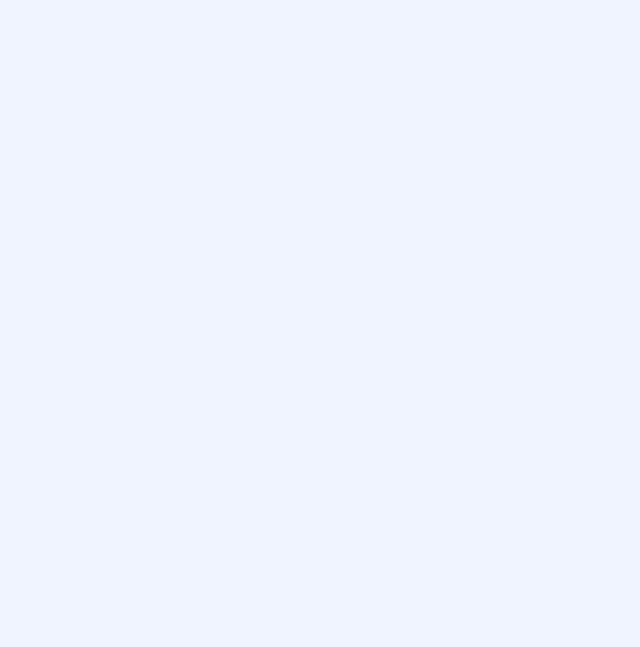
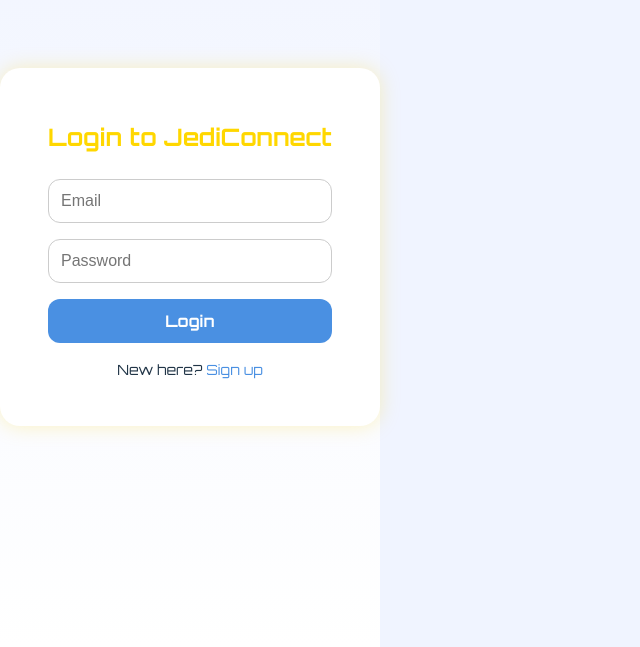
Before and after one commit to Vimalsibi-Ventures/JediConnect, a React (Vite) app in the folder frontend/: page /login in a window 1280 px wide. Before the commit this address had no page. Shown: the part 153-800 px from the top of the page, without its empty margins (0-640 px from the left). Built offline with nearby package versions, Linux system fonts and the light colour scheme.

Commit message:
login and signup page

```diff
--- a/frontend/src/App.tsx
+++ b/frontend/src/App.tsx
@@ -4,12 +4,14 @@
 import MissionBoard from './pages/MissionBoard';
 import ProfileBuilder from './pages/ProfileBuilder';
 import Dashboard from './pages/Dashboard';
-
+import Login from './pages/Login';
+import Signup from './pages/Signup';
 
 const App: React.FC = () => {
   return (
     <Routes>
-
+      <Route path="/login" element={<Login />} />
+      <Route path="/signup" element={<Signup />} />
         <Route path="/" element={<LandingPage />} />
         <Route path="/missions" element={<MissionBoard />} />
         <Route path="/profile" element={<ProfileBuilder />} />
--- /dev/null
+++ b/frontend/src/pages/Login.css
@@ -0,0 +1,68 @@
+.auth-background {
+  min-height: 100vh;
+  background: linear-gradient(to bottom, #f0f4ff, #ffffff);
+  display: flex;
+  align-items: center;
+  justify-content: center;
+}
+
+.auth-container {
+  background-color: white;
+  padding: 2rem 3rem;
+  border-radius: 20px;
+  box-shadow: 0 0 20px rgba(74, 144, 226, 0.25);
+  text-align: center;
+  max-width: 400px;
+  width: 90%;
+}
+
+.auth-title {
+  font-size: 24px;
+  color: #4a90e2;
+  margin-bottom: 1.5rem;
+  font-family: 'Orbitron', sans-serif;
+}
+
+.auth-form {
+  display: flex;
+  flex-direction: column;
+  gap: 1rem;
+}
+
+.auth-input {
+  padding: 0.75rem;
+  font-size: 16px;
+  border: 1px solid #ccc;
+  border-radius: 12px;
+  outline: none;
+}
+
+.auth-input:focus {
+  border-color: #4a90e2;
+}
+
+.blue-button {
+  background-color: #4a90e2;
+  color: white;
+  border: none;
+  padding: 0.75rem;
+  font-size: 16px;
+  border-radius: 12px;
+  cursor: pointer;
+  font-weight: bold;
+  transition: background-color 0.2s;
+}
+
+.blue-button:hover {
+  background-color: #357bd8;
+}
+
+.auth-footer {
+  margin-top: 1rem;
+  font-size: 14px;
+}
+
+.auth-footer a {
+  color: #4a90e2;
+  text-decoration: none;
+}
--- /dev/null
+++ b/frontend/src/pages/Login.tsx
@@ -0,0 +1,20 @@
+import React from 'react';
+import './Login.css';
+
+const Login = () => {
+  return (
+    <div className="auth-background">
+      <div className="auth-container">
+        <h2 className="auth-title">Login to JediConnect</h2>
+        <form className="auth-form">
+          <input type="email" placeholder="Email" className="auth-input" />
+          <input type="password" placeholder="Password" className="auth-input" />
+          <button type="submit" className="blue-button">Login</button>
+        </form>
+        <p className="auth-footer">New here? <a href="/signup">Sign up</a></p>
+      </div>
+    </div>
+  );
+};
+
+export default Login;
--- /dev/null
+++ b/frontend/src/pages/Signup.css
@@ -0,0 +1,70 @@
+@import url('https://fonts.googleapis.com/css2?family=Orbitron&display=swap');
+
+.auth-background {
+  min-height: 100vh;
+  background: linear-gradient(to bottom, #f0f4ff, #ffffff);
+  display: flex;
+  align-items: center;
+  justify-content: center;
+}
+
+.auth-container {
+  background-color: white;
+  padding: 2rem 3rem;
+  border-radius: 20px;
+  box-shadow: 0 0 20px rgba(255, 215, 0, 0.25);
+  text-align: center;
+  max-width: 400px;
+  width: 90%;
+}
+
+.auth-title {
+  font-size: 24px;
+  color: #ffd700;
+  margin-bottom: 1.5rem;
+  font-family: 'Orbitron', sans-serif;
+}
+
+.auth-form {
+  display: flex;
+  flex-direction: column;
+  gap: 1rem;
+}
+
+.auth-input {
+  padding: 0.75rem;
+  font-size: 16px;
+  border: 1px solid #ccc;
+  border-radius: 12px;
+  outline: none;
+}
+
+.auth-input:focus {
+  border-color: #ffd700;
+}
+
+.yellow-button {
+  background-color: #ffd700;
+  color: #222;
+  border: none;
+  padding: 0.75rem;
+  font-size: 16px;
+  border-radius: 12px;
+  cursor: pointer;
+  font-weight: bold;
+  transition: background-color 0.2s;
+}
+
+.yellow-button:hover {
+  background-color: #e6c200;
+}
+
+.auth-footer {
+  margin-top: 1rem;
+  font-size: 14px;
+}
+
+.auth-footer a {
+  color: #4a90e2;
+  text-decoration: none;
+}
--- /dev/null
+++ b/frontend/src/pages/Signup.tsx
@@ -0,0 +1,21 @@
+import React from 'react';
+import './Signup.css';
+
+const Signup = () => {
+  return (
+    <div className="auth-background">
+      <div className="auth-container">
+        <h2 className="auth-title">Join the Jedi Order</h2>
+        <form className="auth-form">
+          <input type="text" placeholder="Name" className="auth-input" />
+          <input type="email" placeholder="Email" className="auth-input" />
+          <input type="password" placeholder="Create Password" className="auth-input" />
+          <button type="submit" className="yellow-button">Sign Up</button>
+        </form>
+        <p className="auth-footer">Already a member? <a href="/login">Login</a></p>
+      </div>
+    </div>
+  );
+};
+
+export default Signup;
```
